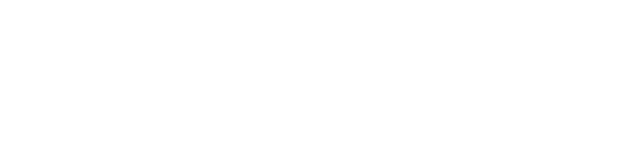
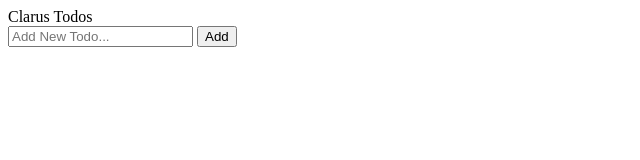
Before and after one commit to szrokmn/todo_list_clarusway, a plain HTML site: page index.html in a window 1280 px wide. Shown: the whole page, without its empty margins (0-640 px from the left). Drawn offline with Linux system fonts and the light colour scheme.

Commit message:
html finished

```diff
--- a/index.html
+++ b/index.html
@@ -6,10 +6,19 @@
     <link rel="stylesheet" href="https://cdnjs.cloudflare.com/ajax/libs/font-awesome/6.1.2/css/all.min.css" integrity="sha512-1sCRPdkRXhBV2PBLUdRb4tMg1w2YPf37qatUFeS7zlBy7jJI8Lf4VHwWfZZfpXtYSLy85pkm9GaYVYMfw5BC1A==" crossorigin="anonymous" referrerpolicy="no-referrer" />
     <meta name="viewport" content="width=device-width, initial-scale=1.0">
     <link rel="stylesheet" href="style.css">
-    <title>events</title>
+    <title>todo list clarusway</title>
 </head>
 <body>
-
+    <main class="container">
+        <header>Clarus Todos</header>
+        <section class="todo-add">
+          <input type="text" id="todo-input" placeholder="Add New Todo..." />
+          <button type="submit" id="todo-button">Add</button>
+        </section>
+        <section class="todos">
+          <ul id="todo-ul"></ul>
+        </section>
+      </main>
 
 
 <script src="javaScript.js"></script>
```
